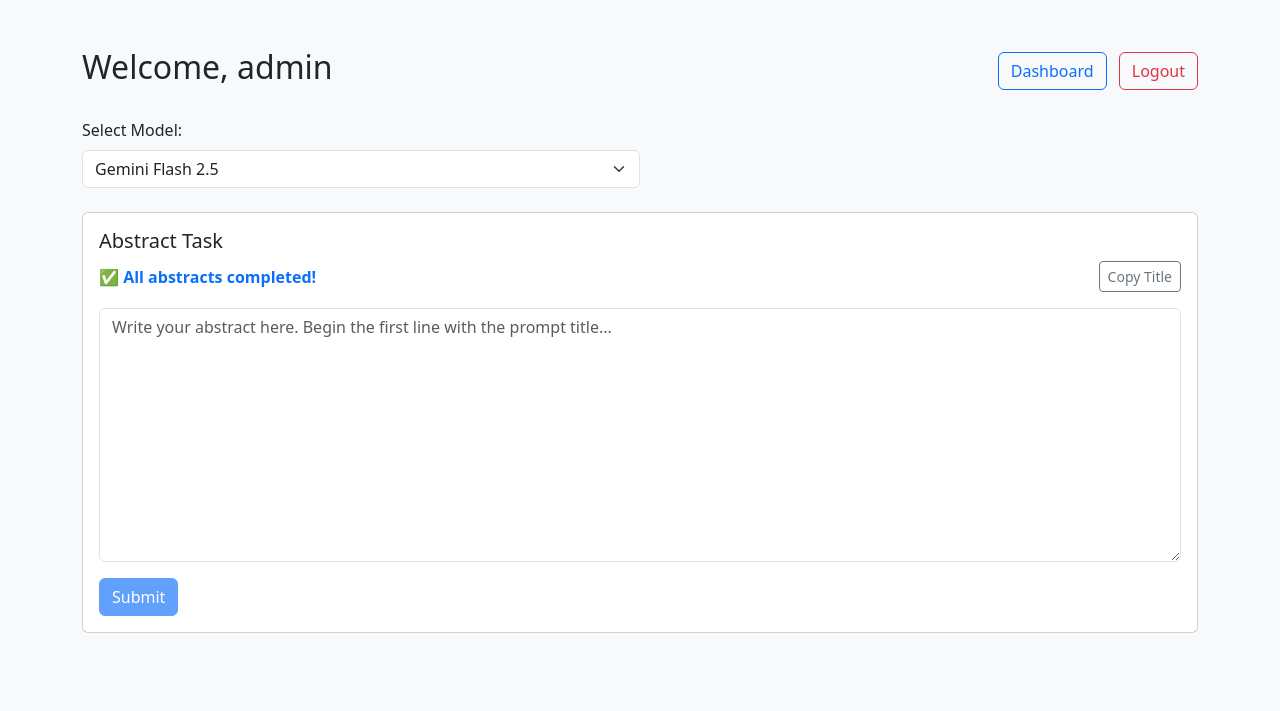
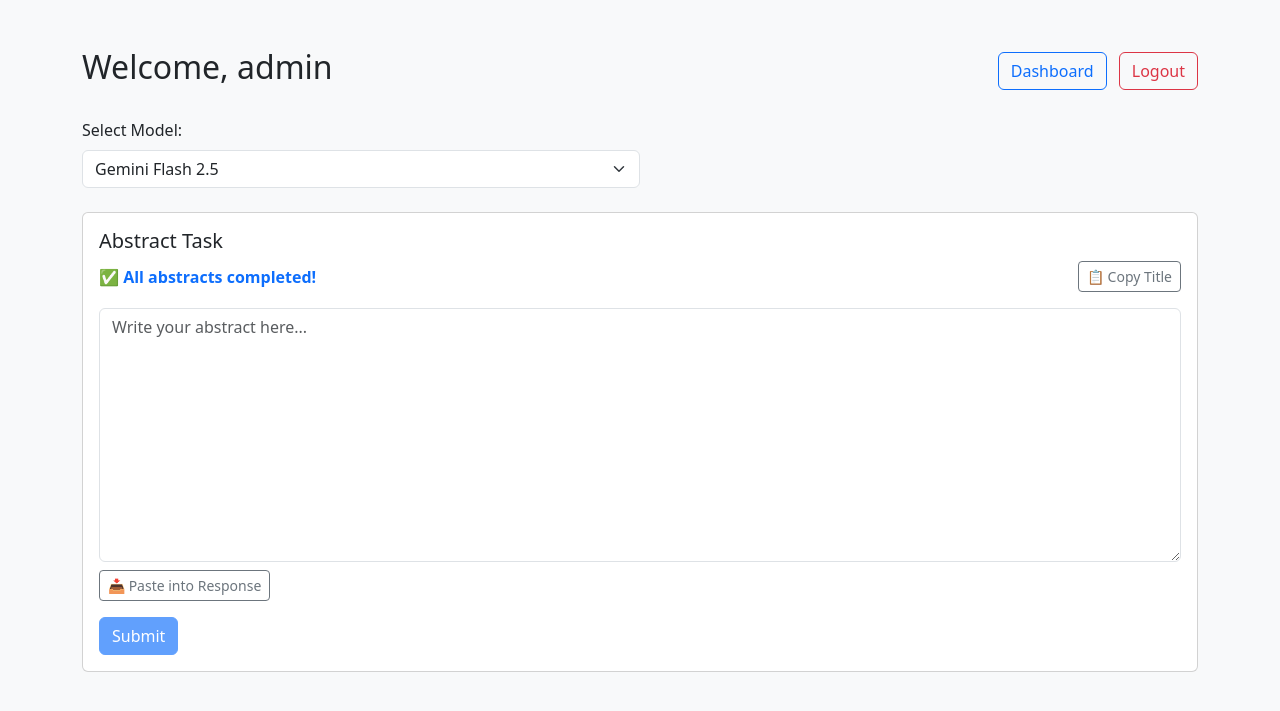
Before and after one commit to Testgptmodels/college_abstract_portal, a Flask app: page /submit in a window 1280 px wide. Shown: the top 711 px of the page. Run offline with Flask 3, Linux system fonts and the light colour scheme; the visitor is signed in with stand-in values (Sample User, id 1).

Commit message:
Add files via upload

```diff
--- a/templates/abstract_submit.html
+++ b/templates/abstract_submit.html
@@ -1,16 +1,19 @@
 <!DOCTYPE html>
 <html lang="en">
 <head>
-  <meta charset="UTF-8">
-  <meta name="viewport" content="width=device-width, initial-scale=1.0">
+  <meta charset="UTF-8" />
+  <meta name="viewport" content="width=device-width, initial-scale=1.0"/>
   <title>Submit Abstract</title>
-  <link rel="stylesheet" href="https://cdn.jsdelivr.net/npm/bootstrap@5.3.0/dist/css/bootstrap.min.css">
+  <link rel="stylesheet" href="https://cdn.jsdelivr.net/npm/bootstrap@5.3.0/dist/css/bootstrap.min.css" />
   <style>
     #statusMessage {
       display: none;
     }
-    #copyBtn {
-      margin-left: 10px;
+    #copyToast {
+      position: fixed;
+      top: 20px;
+      right: 20px;
+      z-index: 9999;
     }
   </style>
 </head>
@@ -31,7 +34,7 @@
         <option value="grok">Grok</option>
         <option value="chatgpt_4o_mini">ChatGPT-4o Mini</option>
         <option value="claude">Claude</option>
-        <option value="copilot">Microsoft - Copilot</option>
+        <option value="copilot">Microsoft Copilot</option>
       </select>
     </div>
 
@@ -40,17 +43,29 @@
         <h5 class="card-title">Abstract Task</h5>
         <div class="d-flex align-items-center mb-3">
           <div id="task-title" class="text-primary flex-grow-1 fw-bold"></div>
-          <button id="copyBtn" class="btn btn-outline-secondary btn-sm">Copy Title</button>
+          <button id="copyTitleBtn" class="btn btn-outline-secondary btn-sm ms-2">📋 Copy Title</button>
         </div>
-        <textarea id="response" class="form-control mb-3" rows="10" placeholder="Write your abstract here. Begin the first line with the prompt title..."></textarea>
+        <textarea id="response" class="form-control mb-2" rows="10" placeholder="Write your abstract here..."></textarea>
+        <button id="pasteBtn" class="btn btn-outline-secondary btn-sm mb-3">📥 Paste into Response</button>
         <div class="d-flex align-items-center">
           <button id="submitBtn" class="btn btn-primary me-3">Submit</button>
-          <span id="statusMessage"></span>
+          <span id="statusMessage" class="fw-bold"></span>
         </div>
       </div>
     </div>
   </div>
 
+  <!-- Toast Notification -->
+  <div id="copyToast" class="toast align-items-center text-bg-success border-0" role="alert" aria-live="assertive" aria-atomic="true">
+    <div class="d-flex">
+      <div class="toast-body">
+        📋 Title copied to clipboard!
+      </div>
+      <button type="button" class="btn-close btn-close-white me-2 m-auto" data-bs-dismiss="toast" aria-label="Close"></button>
+    </div>
+  </div>
+
+  <script src="https://cdn.jsdelivr.net/npm/bootstrap@5.3.0/dist/js/bootstrap.bundle.min.js"></script>
   <script>
     let currentTask = null;
 
@@ -63,7 +78,7 @@
         document.getElementById('submitBtn').disabled = true;
       } else {
         currentTask = data;
-        document.getElementById('task-title').innerText = data.original_title;
+        document.getElementById('task-title').innerText = data.title;
         document.getElementById('response').value = '';
         document.getElementById('submitBtn').disabled = false;
         document.getElementById('statusMessage').style.display = 'none';
@@ -72,16 +87,25 @@
 
     document.getElementById('modelSelect').addEventListener('change', loadTask);
 
-    document.getElementById('copyBtn').addEventListener('click', () => {
+    document.getElementById('copyTitleBtn').addEventListener('click', () => {
       const titleText = document.getElementById('task-title').innerText;
-      navigator.clipboard.writeText(titleText);
+      navigator.clipboard.writeText(titleText).then(() => {
+        const toastEl = document.getElementById('copyToast');
+        const toast = new bootstrap.Toast(toastEl);
+        toast.show();
+      });
+    });
+
+    document.getElementById('pasteBtn').addEventListener('click', async () => {
+      const text = await navigator.clipboard.readText();
+      document.getElementById('response').value = text;
     });
 
     document.getElementById('submitBtn').addEventListener('click', async () => {
       const model = document.getElementById('modelSelect').value;
       const responseText = document.getElementById('response').value.trim();
+      const statusEl = document.getElementById('statusMessage');
       const wordCount = responseText.split(/\s+/).filter(Boolean).length;
-      const statusEl = document.getElementById('statusMessage');
 
       if (!responseText) {
         statusEl.textContent = '❌ Please enter a response.';
@@ -97,23 +121,10 @@
         return;
       }
 
-      const responseLines = responseText.split('\n').map(line => line.trim()).filter(Boolean);
-      const firstLine = responseLines[0] || '';
-      const titleText = document.getElementById('task-title').innerText.trim();
-
-      const normalize = str => str.toLowerCase().replace(/[^a-z0-9]/g, '').slice(0, 30);
-
-      if (!normalize(firstLine).includes(normalize(titleText))) {
-        statusEl.textContent = '❌ The first line must include the correct prompt title.';
-        statusEl.style.color = 'red';
-        statusEl.style.display = 'inline';
-        return;
-      }
-
       const payload = {
         uuid: currentTask.uuid,
         id: currentTask.id,
-        title: titleText,
+        title: currentTask.title,
         response: responseText
       };
 
@@ -124,15 +135,17 @@
       });
 
       const result = await res.json();
+
       if (result.status === 'success') {
         statusEl.textContent = '✅ Response submitted successfully';
         statusEl.style.color = 'green';
         statusEl.style.display = 'inline';
         loadTask();
       } else if (result.status === 'duplicate') {
-        statusEl.textContent = '❌ Similar response already submitted for a different title/model.';
-        statusEl.style.color = 'red';
+        statusEl.textContent = '❌ Similar response already exists.';
+        statusEl.style.color = 'orange';
         statusEl.style.display = 'inline';
+        console.log('Duplicate details:', result.diff);
       } else {
         statusEl.textContent = result.message || '❌ Submission failed. Try again.';
         statusEl.style.color = 'red';
```
